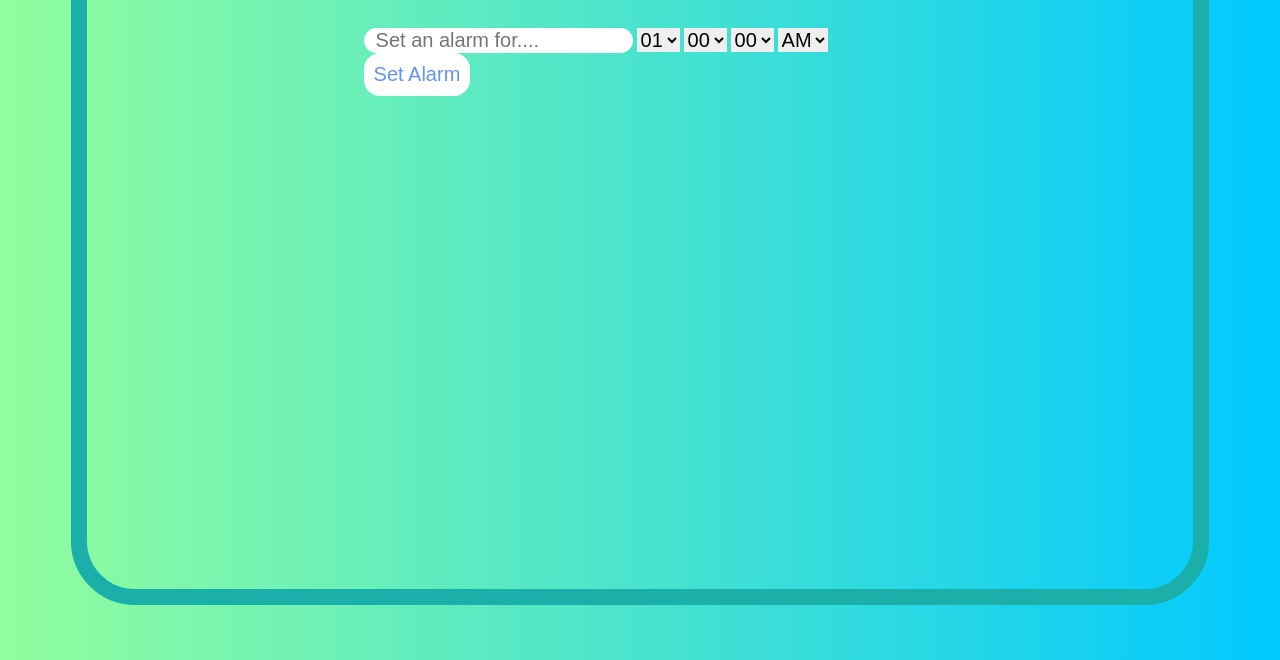
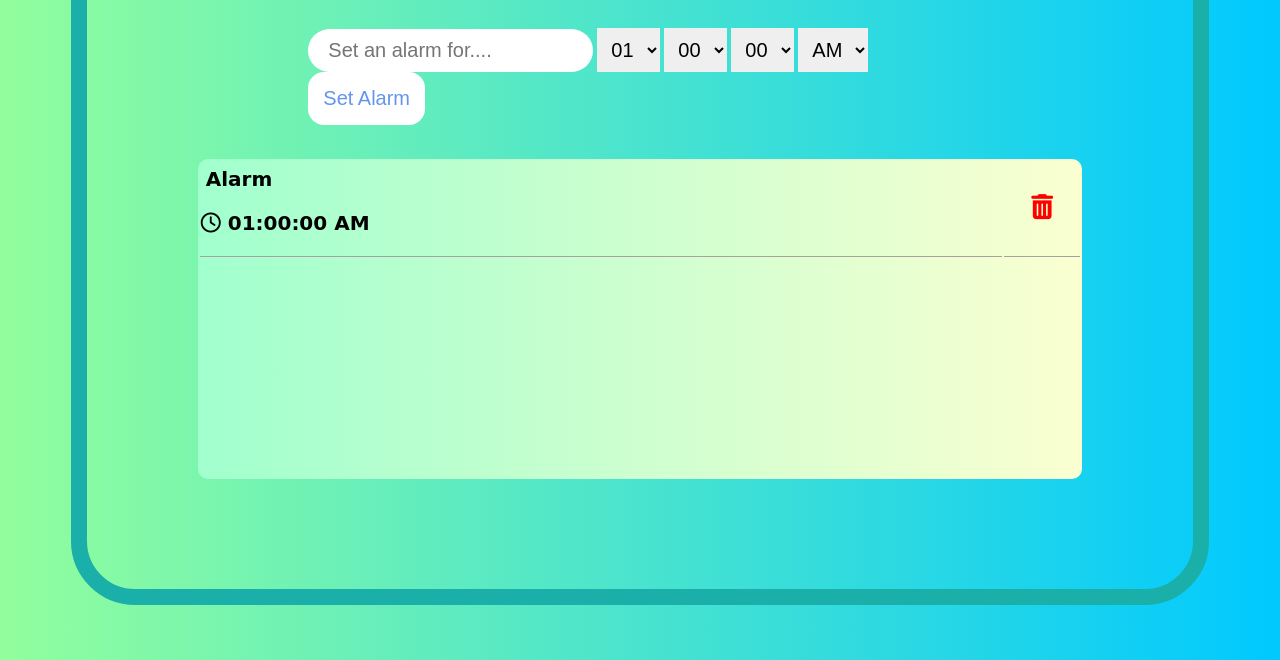
Before and after one commit to Divyansh-007/Alarm-Clock, a plain HTML site: page index.html in a window 1280 px wide. Both pictures are taken after a click on the button "Set Alarm". Shown: the part 140-800 px from the top of the page. Drawn offline with Linux system fonts and the light colour scheme.

Commit message:
Add all functionalities

```diff
--- a/index.html
+++ b/index.html
@@ -4,6 +4,7 @@
     <meta charset="UTF-8">
     <meta http-equiv="X-UA-Compatible" content="IE=edge">
     <meta name="viewport" content="width=device-width, initial-scale=1.0">
+    <script src="https://kit.fontawesome.com/75cf4e84e0.js" crossorigin="anonymous"></script>
     <link rel="stylesheet" href="style.css">
     <link rel="shortcut icon" type="image/jpg" href="favicon.png">
     <title>Alarm Clock</title>
@@ -30,6 +31,11 @@
             <button id="set_alarm">Set Alarm</button>
         </div>
 
+        <!-- alarms list -->
+        <div id="alarms">
+            <table id="alarms_list"></table>
+        </div>
+
     </div>
 
     <script type="text/javascript" src="script.js"></script>
--- a/script.js
+++ b/script.js
@@ -63,7 +63,11 @@ function addSeconds() {
 
 addSeconds();
 
-// setting an alarm
+showAllAlarms();
+
+fireAlarms();
+
+// setting an alarm and adding it to the list of upcoming alarms
 setAlarm.addEventListener('click',function(){
     let selectedHour = hoursMenu.value;
     let selectedMinutes = minutesMenu.value;
@@ -78,7 +82,80 @@ setAlarm.addEventListener('click',function(){
     // calculating the alarm time
     let alarmTime = extraZero(selectedHour) + ":" + extraZero(selectedMinutes) + ":" + extraZero(selectedSeconds) + "  " + selectedMeridian;
 
-    console.log(`Setted an alarm for ${givenLabel} at ${alarmTime}`);
+    let event = {
+        label : givenLabel,
+        time: alarmTime
+    }
+
+    let upcomingAlarms = localStorage.getItem('upcomingAlarms');
+
+    if(upcomingAlarms == null){
+        alarmsList = [];
+    }else{
+        alarmsList = JSON.parse(upcomingAlarms);
+    }
+
+    alarmsList.push(event);
+    localStorage.setItem('upcomingAlarms',JSON.stringify(alarmsList));
+
+    showAllAlarms();
+    fireAlarms();
+});
+
+// deleting an alarm from upcoming alarms list
+function deleteAlarm(index){
+    let upcomingAlarms = localStorage.getItem('upcomingAlarms');
+    let alarmsList = JSON.parse(upcomingAlarms);
+
+    alarmsList.splice(index,1);
+
+    localStorage.setItem('upcomingAlarms',JSON.stringify(alarmsList));
+
+    showAllAlarms();
+    fireAlarms();
+}
+
+// show all upcoming alarms list
+function showAllAlarms(){
+    let upcomingAlarms = localStorage.getItem('upcomingAlarms');
+
+    if(upcomingAlarms == null){
+        alarmsList = [];
+    }else{
+        alarmsList = JSON.parse(upcomingAlarms);
+    }
+
+    let html = '';
+    let upcomingAlarmsList = document.getElementById('alarms_list');
+
+    upcomingAlarmsList.innerHTML = html;
+
+    alarmsList.forEach((event,index) =>{
+        html += `<tr>
+                    <td class="alarm_info">
+                        <p style="margin: 5px;">${event.label}</p>
+                        <p><i class="far fa-clock"></i> ${event.time}</p>
+                    </td>
+                    <td class="del_btn" onclick="deleteAlarm(${index})"><i class="fas fa-trash-alt fa-lg"></i></td>
+                </tr>`
+    });
+
+    upcomingAlarmsList.innerHTML = html;
+}
+
+// firing the alarms from upcoming ones in the order
+function fireAlarms(){
+    let upcomingAlarms = localStorage.getItem('upcomingAlarms');
+
+    if(upcomingAlarms == null){
+        alarmsList = [];
+    }else{
+        alarmsList = JSON.parse(upcomingAlarms);
+    }
+
+    if(alarmsList.length != 0){
+        let nextAlarm = alarmsList[0];
+        console.log(nextAlarm);
 
         // matching current time and the alarm time
         setInterval(function(){
@@ -97,8 +174,13 @@ setAlarm.addEventListener('click',function(){
 
             let current_Time = currentTime.textContent = extraZero(hours) + ":" + extraZero(minutes) + ":" + extraZero(seconds) + "  " + meridian;
 
-        if(alarmTime == current_Time){
-            window.alert(givenLabel);
+            if(nextAlarm.time == current_Time){
+                window.alert(nextAlarm.label);
+                alarmsList.splice(0,1);
+                localStorage.setItem('upcomingAlarms',JSON.stringify(alarmsList));
+                showAllAlarms();
+                fireAlarms();
             }
         },1000);
-});
+    }
+}
--- a/style.css
+++ b/style.css
@@ -1,9 +1,7 @@
 /* body */
 
 body{
-    background: #00C9FF;  /* fallback for old browsers */
-    background: -webkit-linear-gradient(to right, #92FE9D, #00C9FF);  /* Chrome 10-25, Safari 5.1-6 */
-    background: linear-gradient(to right, #92FE9D, #00C9FF); /* W3C, IE 10+/ Edge, Firefox 16+, Chrome 26+, Opera 12+, Safari 7+ */
+    background: linear-gradient(to right, #92FE9D, #00C9FF);
 }
 
 /* main container */
@@ -29,15 +27,16 @@ body{
 /* alarm setter */
 
 #alarm_container{
-    margin: -2% 25%;
+    margin: -2% 20%;
     width: auto;
 }
 
 #alarm_container #alarm_label{
+    border: none;
+    padding: 10px;
+    text-indent: 10px;
     font-size: 1.25rem;
-    border: none;
     border-radius: 2rem;
-    text-indent: 10px;
 }
 
 #alarm_container #alarm_label:focus{
@@ -45,15 +44,16 @@ body{
 }
 
 #alarm_container #hours_menu, #mins_menu, #secs_menu, #meridian_menu{
+    border: none;
+    padding: 10px;
     font-size: 1.25rem;
-    border: none;
 }
 
 #alarm_container #set_alarm{
     cursor: pointer;
     border: none;
     outline: none;
-    padding: 10px;
+    padding: 15px;
     font-size: 1.25rem;
     border-radius: 1rem;
     background: white;
@@ -64,3 +64,48 @@ body{
     color: white;
     background: linear-gradient(to right, #373B44, #4286f4);
 }
+
+/* alarms list  */
+
+#alarms{
+    margin: 5% 10%;
+    height: 20rem;
+    width: auto;
+    overflow-x: hidden;
+    overflow-y: scroll;
+    border-radius: 10px;
+    background: linear-gradient(to right, #a1ffce, #faffd1);
+}
+
+#alarms_list .alarm_info{
+    width: 55rem;
+    font-size: 1.25rem;
+    font-weight: bold;
+    font-family: cursive;
+    border-bottom: 1px solid #a9a0a0;
+}
+
+#alarms_list .del_btn{
+    color: red;
+    cursor: pointer;
+    width: 5rem;
+    font-size: 1.25rem;
+    text-align: center;
+    border-bottom: 1px solid #a9a0a0;
+}
+
+/* customizing scrollbar */
+
+::-webkit-scrollbar {
+    width: 5px;
+  }
+
+  ::-webkit-scrollbar-track {
+    -webkit-box-shadow: inset 0 0 6px rgb(0 0 0 / 30%);
+    border-radius: 10px;
+  }
+
+  ::-webkit-scrollbar-thumb {
+    border-radius: 10px;
+    -webkit-box-shadow: inset 0 0 6px rgb(23 21 21);
+  }
```
Lines whose indentation alone changed are shown as unchanged.
